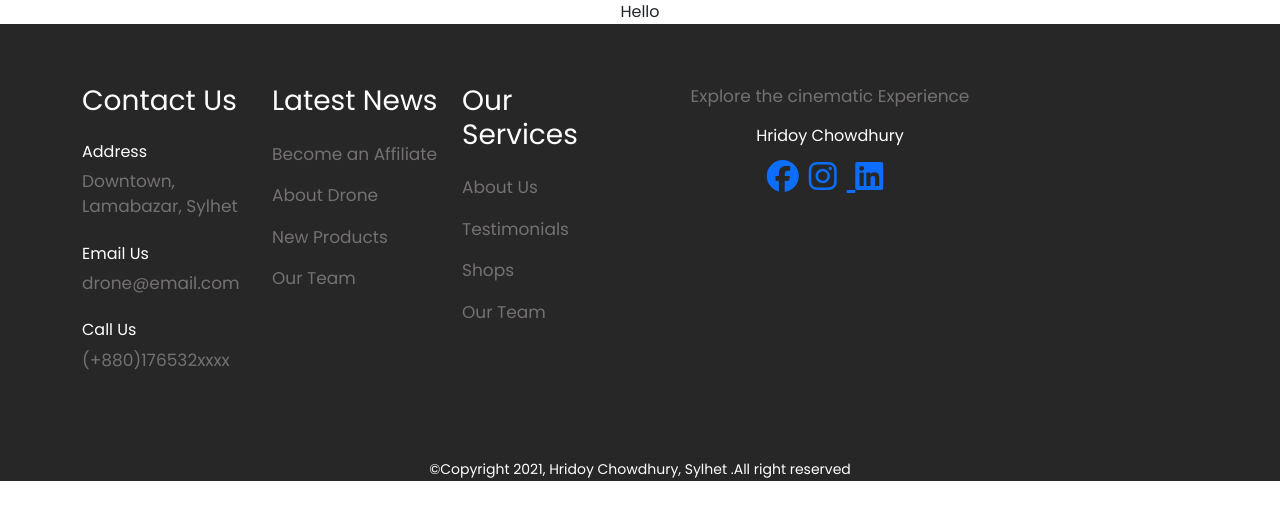
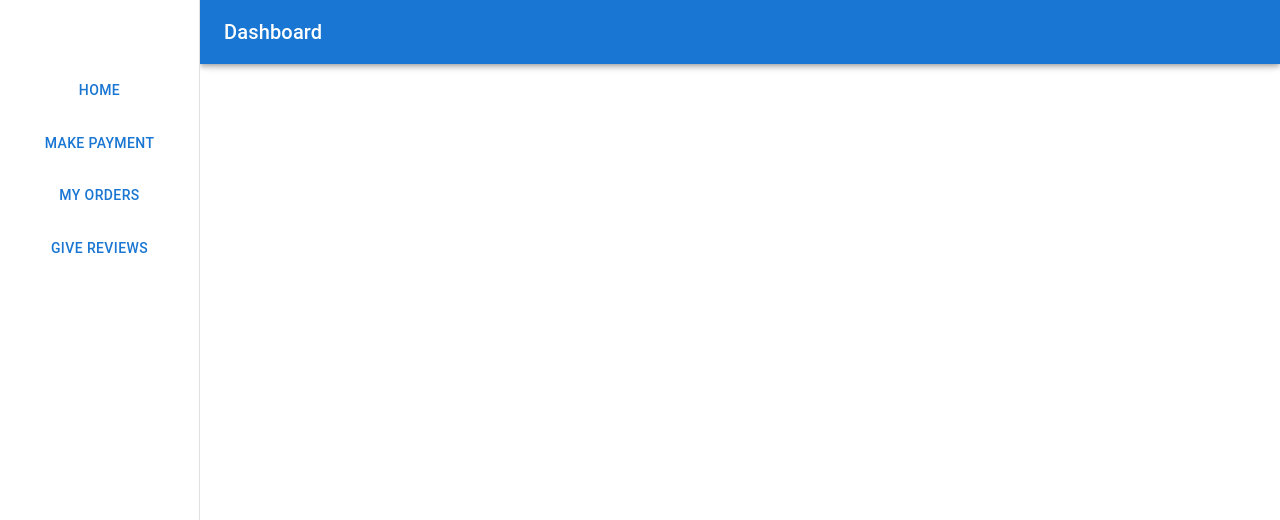
Before and after one commit to Hridoy3519/SquadDrone-Client-Side, a React (Create React App) app: page /dashboard in a window 1280 px wide. Shown: the top 520 px of the page. Built offline with nearby package versions, Linux system fonts and the light colour scheme; no server answers; sample sign-in values are in the browser's storage.

Commit message:
Material Ui drawer created

```diff
--- a/package.json
+++ b/package.json
@@ -3,6 +3,10 @@
   "version": "0.1.0",
   "private": true,
   "dependencies": {
+    "@emotion/react": "^11.5.0",
+    "@emotion/styled": "^11.3.0",
+    "@mui/icons-material": "^5.1.0",
+    "@mui/material": "^5.1.0",
     "@testing-library/jest-dom": "^5.15.0",
     "@testing-library/react": "^11.2.7",
     "@testing-library/user-event": "^12.8.3",
--- a/src/App.js
+++ b/src/App.js
@@ -41,7 +41,6 @@ function App() {
               <Dashboard/>
             </PrivateRoute>
           </Switch>
-          <Footer />
         </Router>
       </AuthProvider>
     </div>
--- a/src/Pages/Dashboard/Dashboard/Dashboard.js
+++ b/src/Pages/Dashboard/Dashboard/Dashboard.js
@@ -1,11 +1,161 @@
-import React from 'react';
+import * as React from "react";
+import PropTypes from "prop-types";
+import AppBar from "@mui/material/AppBar";
+import Box from "@mui/material/Box";
+import CssBaseline from "@mui/material/CssBaseline";
+import Drawer from "@mui/material/Drawer";
+import IconButton from "@mui/material/IconButton";
+import List from "@mui/material/List";
+import MenuIcon from "@mui/icons-material/Menu";
+import Toolbar from "@mui/material/Toolbar";
+import Typography from "@mui/material/Typography";
+import { useRouteMatch } from "react-router";
+import { NavLink, Switch, Route } from "react-router-dom";
+import { Button } from "@mui/material";
+import MakePayment from '../MakePayment/MakePayment';
+import MyOrders from "../MyOrders/MyOrders";
+import GiveReviews from "../GiveReviews/GiveReviews";
 
-const Dashboard = () => {
-    return (
-        <div>
-            Hello
-        </div>
-    );
+const drawerWidth = 200;
+
+function Dashboard(props) {
+  let { path, url } = useRouteMatch();
+  const { window } = props;
+  const [mobileOpen, setMobileOpen] = React.useState(false);
+
+//   const { isAdmin } = useAuth();
+
+  const handleDrawerToggle = () => {
+    setMobileOpen(!mobileOpen);
+  };
+
+  const drawer = (
+    <div>
+      <Toolbar />
+      <List>
+        <Box>
+          <NavLink style={{ textDecoration: "none" }} to="/home">
+            <Button sx={{ width: 130, mb: 2 }} variant="text">
+              Home
+            </Button>
+          </NavLink>
+          <NavLink style={{ textDecoration: "none" }} to={`${url}/makePayment`}>
+            <Button sx={{ width: 130, mb: 2 }} variant="text">
+              Make Payment
+            </Button>
+          </NavLink>
+          <NavLink style={{ textDecoration: "none" }} to={`${url}/myOrders`}>
+            <Button sx={{ width: 130, mb: 2 }} variant="text">
+              My Orders
+            </Button>
+          </NavLink>
+          <NavLink style={{ textDecoration: "none" }} to={`${url}/giveReviews`}>
+            <Button sx={{ width: 130, mb: 2 }} variant="text">
+              Give Reviews
+            </Button>
+          </NavLink>
+        </Box>
+      </List>
+    </div>
+  );
+
+  const container =
+    window !== undefined ? () => window().document.body : undefined;
+
+  return (
+    <Box sx={{ display: "flex" }}>
+      <CssBaseline />
+      <AppBar
+        position="fixed"
+        sx={{
+          width: { sm: `calc(100% - ${drawerWidth}px)` },
+          ml: { sm: `${drawerWidth}px` },
+        }}
+      >
+        <Toolbar>
+          <IconButton
+            color="inherit"
+            aria-label="open drawer"
+            edge="start"
+            onClick={handleDrawerToggle}
+            sx={{ mr: 2, display: { sm: "none" } }}
+          >
+            <MenuIcon />
+          </IconButton>
+          <Typography variant="h6" noWrap component="div">
+            Dashboard
+          </Typography>
+        </Toolbar>
+      </AppBar>
+      <Box
+        component="nav"
+        sx={{ width: { sm: drawerWidth }, flexShrink: { sm: 0 } }}
+        aria-label="mailbox folders"
+      >
+        {/* The implementation can be swapped with js to avoid SEO duplication of links. */}
+        <Drawer
+          container={container}
+          variant="temporary"
+          open={mobileOpen}
+          onClose={handleDrawerToggle}
+          ModalProps={{
+            keepMounted: true, // Better open performance on mobile.
+          }}
+          sx={{
+            display: { xs: "block", sm: "none" },
+            "& .MuiDrawer-paper": {
+              boxSizing: "border-box",
+              width: drawerWidth,
+            },
+          }}
+        >
+          {drawer}
+        </Drawer>
+        <Drawer
+          variant="permanent"
+          sx={{
+            display: { xs: "none", sm: "block" },
+            "& .MuiDrawer-paper": {
+              boxSizing: "border-box",
+              width: drawerWidth,
+            },
+          }}
+          open
+        >
+          {drawer}
+        </Drawer>
+      </Box>
+      <Box
+        component="main"
+        sx={{
+          flexGrow: 1,
+          p: 3,
+          width: { sm: `calc(100% - ${drawerWidth}px)` },
+        }}
+      >
+        <Toolbar />
+        <Switch>
+          <Route path={`${path}/makePayment`}>
+            <MakePayment/>
+          </Route>
+          <Route path={`${path}/myOrders`}>
+            <MyOrders/>
+          </Route>
+          <Route path={`${path}/giveReviews`}>
+            <GiveReviews/>
+          </Route>
+        </Switch>
+      </Box>
+    </Box>
+  );
+}
+
+Dashboard.propTypes = {
+  /**
+   * Injected by the documentation to work in an iframe.
+   * You won't need it on your project.
+   */
+  window: PropTypes.func,
 };
 
 export default Dashboard;
--- /dev/null
+++ b/src/Pages/Dashboard/GiveReviews/GiveReviews.js
@@ -0,0 +1,11 @@
+import React from 'react';
+
+const GiveReviews = () => {
+    return (
+        <div>
+            <h1>Give Reviews</h1>
+        </div>
+    );
+};
+
+export default GiveReviews;
--- /dev/null
+++ b/src/Pages/Dashboard/MakePayment/MakePayment.js
@@ -0,0 +1,11 @@
+import React from 'react';
+
+const makePayment = () => {
+    return (
+        <div>
+            <h1>Hello</h1>
+        </div>
+    );
+};
+
+export default makePayment;
--- /dev/null
+++ b/src/Pages/Dashboard/MyOrders/MyOrders.js
@@ -0,0 +1,11 @@
+import React from 'react';
+
+const MyOrders = () => {
+    return (
+        <div>
+            <h1>My Orders</h1>
+        </div>
+    );
+};
+
+export default MyOrders;
--- a/src/Pages/Explore/Explore/Explore.js
+++ b/src/Pages/Explore/Explore/Explore.js
@@ -1,4 +1,5 @@
 import React from 'react';
+import Footer from '../../Shared/Footer/Footer';
 import Navigation from '../../Shared/Navigation/Navigation';
 import PageHeader from '../../Shared/PageHeader/PageHeader';
 import AllProducts from '../AllProdcuts/AllProducts';
@@ -9,6 +10,7 @@ const Explore = () => {
             <Navigation></Navigation>
             <PageHeader page="All products"></PageHeader>
             <AllProducts></AllProducts>
+            <Footer />
         </div>
     );
 };
--- a/src/Pages/Home/Home/Home.js
+++ b/src/Pages/Home/Home/Home.js
@@ -1,4 +1,5 @@
 import React from 'react';
+import Footer from '../../Shared/Footer/Footer';
 import Navigation from '../../Shared/Navigation/Navigation';
 import HomeBanner from '../HomeBanner/HomeBanner';
 import Products from '../Products/Products';
@@ -11,6 +12,7 @@ const Home = () => {
             <HomeBanner></HomeBanner>
             <Products/>
             <Testimonials/>
+            <Footer />
         </div>
     );
 };
--- a/src/Pages/Login/Login/Login.js
+++ b/src/Pages/Login/Login/Login.js
@@ -2,6 +2,7 @@ import React, { useState } from "react";
 import { Button, Card, Container, Form } from "react-bootstrap";
 import { Link, useLocation, useHistory } from "react-router-dom";
 import useAuth from "../../../Hooks/useAuth";
+import Footer from "../../Shared/Footer/Footer";
 import Navigation from "../../Shared/Navigation/Navigation";
 import PageHeader from "../../Shared/PageHeader/PageHeader";
 import "./Login.css";
@@ -79,6 +80,7 @@ const Login = () => {
           </Card>
         </div>
       </Container>
+      <Footer />
     </div>
   );
 };
--- a/src/Pages/Login/Signup/Signup.js
+++ b/src/Pages/Login/Signup/Signup.js
@@ -2,6 +2,7 @@ import React, { useState } from "react";
 import { Button, Card, Col, Container, Form, Row } from "react-bootstrap";
 import { Link, useHistory } from "react-router-dom";
 import useAuth from "../../../Hooks/useAuth";
+import Footer from "../../Shared/Footer/Footer";
 import Navigation from "../../Shared/Navigation/Navigation";
 import PageHeader from "../../Shared/PageHeader/PageHeader";
 
@@ -135,6 +136,7 @@ const Signup = () => {
           </Col>
         </Row>
       </Container>
+      <Footer />
     </div>
   );
 };
--- a/src/Pages/PurchaseOrder/PurchaseOrder/PurchaseOrder.js
+++ b/src/Pages/PurchaseOrder/PurchaseOrder/PurchaseOrder.js
@@ -4,6 +4,7 @@ import { useForm } from "react-hook-form";
 import Rating from "react-rating";
 import { useParams } from "react-router";
 import useAuth from "../../../Hooks/useAuth";
+import Footer from "../../Shared/Footer/Footer";
 import Navigation from "../../Shared/Navigation/Navigation";
 import PageHeader from "../../Shared/PageHeader/PageHeader";
 import "./PurchaseOrder.css";
@@ -110,6 +111,7 @@ const PurchaseOrder = () => {
           </Col>
         </Row>
       </Container>
+      <Footer />
     </div>
   );
 };
```
Also changed, not shown: 1 other file (tests, documents, lock files or other folders).
